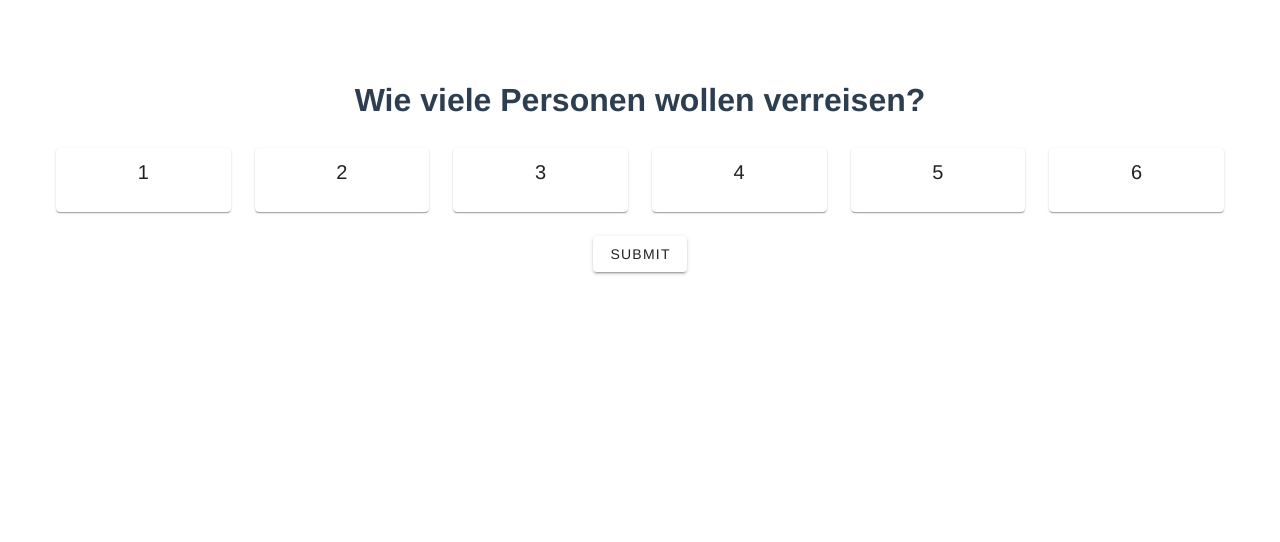
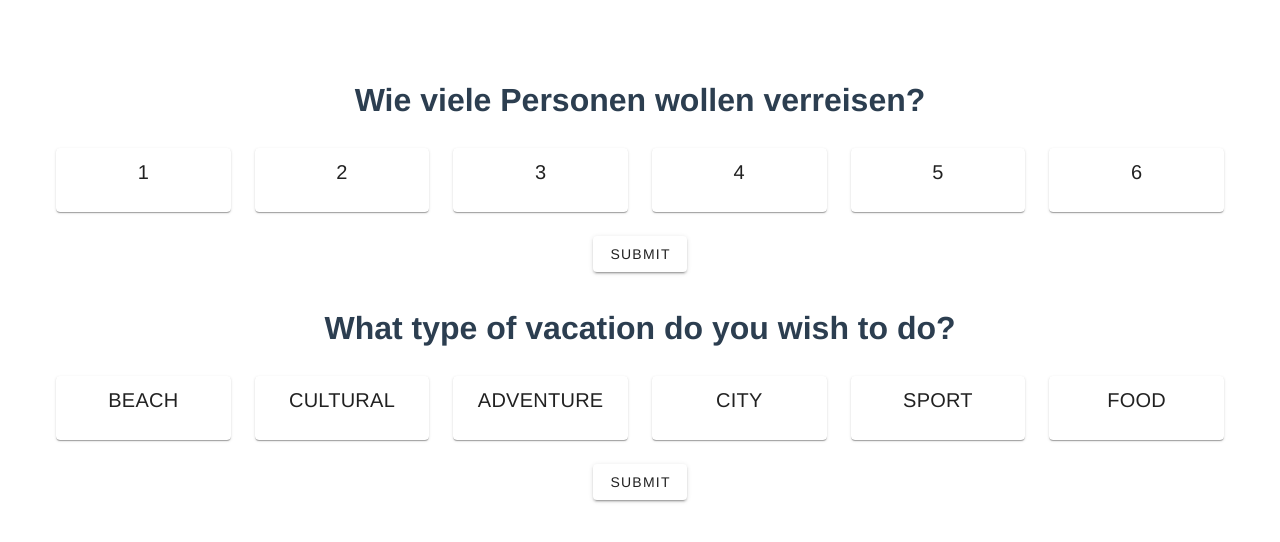
Before and after one commit to bollowatsch/come-fly-with-me, a Vue app in the folder client/: page / in a window 1280 px wide. Shown: the top 542 px of the page. Built offline with nearby package versions, Linux system fonts and the light colour scheme.

Commit message:
add VacationType question to questionnaire

```diff
--- a/client/src/App.vue
+++ b/client/src/App.vue
@@ -1,16 +1,18 @@
 <template>
   <!--   <HelloWorld msg="Welcome to Your Vue.js App"/> -->
   <PersonCount/>
+  <VacationType/>
 </template>
-
 <script>
 //import HelloWorld from './components/HelloWorld.vue'
-import PersonCount from "./components/PersonCount.vue";
+import PersonCount from "./components/PersonCount.vue"
+import VacationType from './components/VacationType.vue'
 export default {
   name: 'App',
   components: {
     //HelloWorld,
-    PersonCount
+    PersonCount,
+    VacationType
   }
 }
 </script>
--- /dev/null
+++ b/client/src/components/VacationType.vue
@@ -0,0 +1,79 @@
+<template>
+  <v-container>
+    <v-row>
+      <v-col :cols="12">
+        <h1>What type of vacation do you wish to do?</h1>
+      </v-col>
+    </v-row>
+    <v-row>
+      <v-col
+          v-for="card in cards"
+          :key="card.id"
+          :cols="getColsCountFromBreakpoints()"
+      >
+        <v-card hover @click="toggleCard(card)" :class="{'highlighted': card.isSelected}">
+          <v-card-title>{{ card.title }}</v-card-title>
+          <v-card-text>{{ card.content }}</v-card-text>
+        </v-card>
+      </v-col>
+    </v-row>
+    <v-row>
+      <v-col :cols="12">
+        <v-btn @click="submitForm()">Submit</v-btn>
+      </v-col>
+    </v-row>
+  </v-container>
+</template>
+
+<script>
+import vacationTypes from "@/data/inputDataOptions";
+let cards = [];
+Object.values(vacationTypes).forEach((type) => {
+  cards.push({title: type.toUpperCase(), isSelected: false});
+})
+export default {
+  data() {
+    return {
+      cards
+    };
+  },
+  methods: {
+    //TODO don't use display breakpoints but parent container size?
+    getColsCountFromBreakpoints() {
+      if (this.$vuetify.display.smAndDown) {
+        return 6;
+      } else if (this.$vuetify.display.mdAndDown) {
+        return 3;
+      } else {
+        return 2;
+      }
+    },
+    toggleCard(card) {
+      if (card.isSelected) {
+        card.isSelected = false;
+        return;
+      }
+      this.cards.forEach((card) => {
+        card.isSelected = false;
+      })
+      card.isSelected = true;
+    },
+    submitForm() {
+      let selectedCard = this.cards.find((card) => card.isSelected);
+      if (!selectedCard) {
+        console.log("No card selected!");
+      } else {
+        console.log("Number of people: " + selectedCard.title);
+      }
+      //TODO save selected data and return either into datastructure or to endpoint
+    },
+  }
+};
+
+</script>
+<style scoped>
+/*TODO change to actual highlighting style*/
+.highlighted {
+  background-color: lightblue; /* Change to your desired highlight color */
+}
+</style>
--- /dev/null
+++ b/client/src/data/inputDataOptions.js
@@ -0,0 +1,10 @@
+const vacationTypes = {
+    beach: "beach",
+    cultural: "cultural",
+    adventure: "adventure",
+    city: "city",
+    sport: "sport",
+    food: "food",
+}
+
+export default vacationTypes;
```
